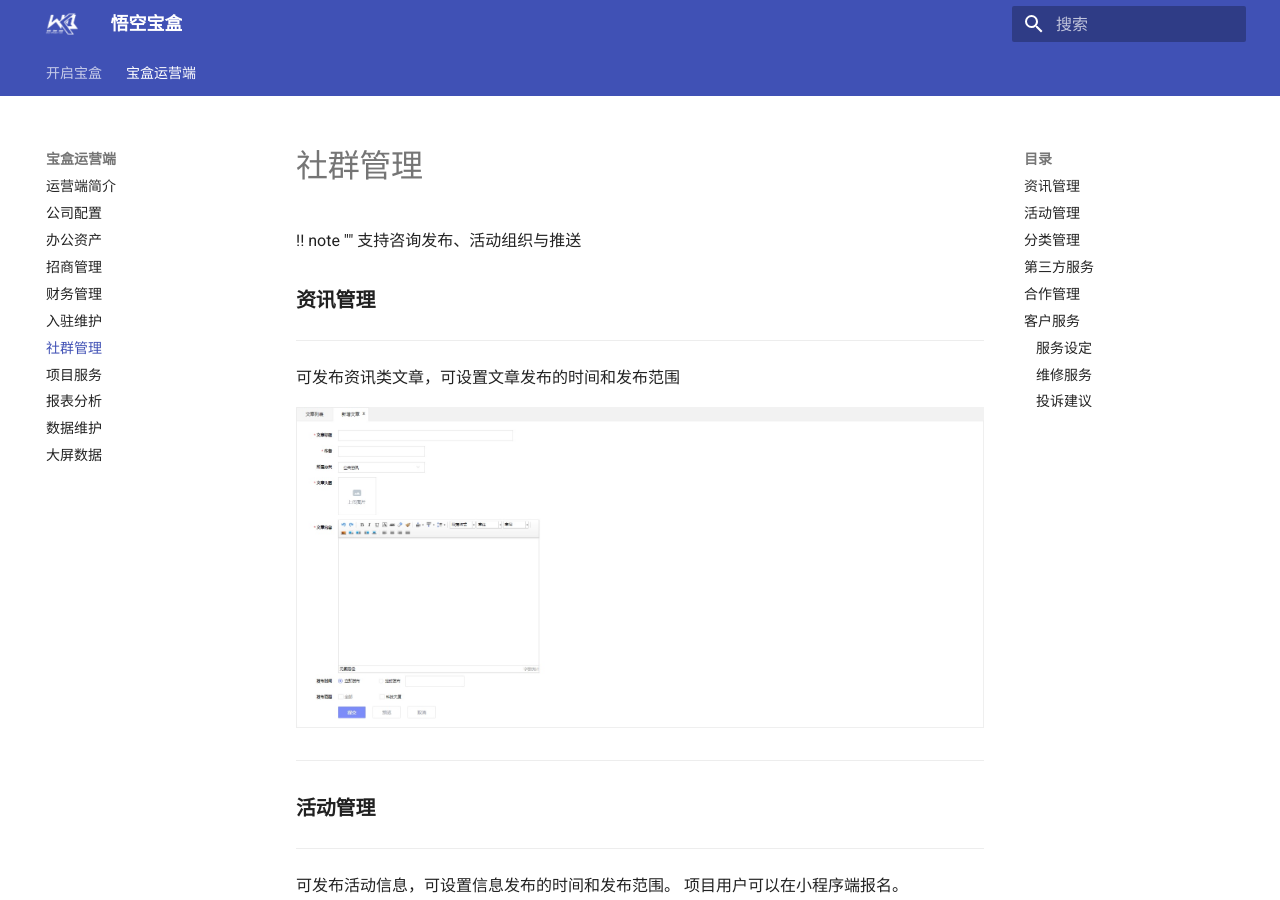
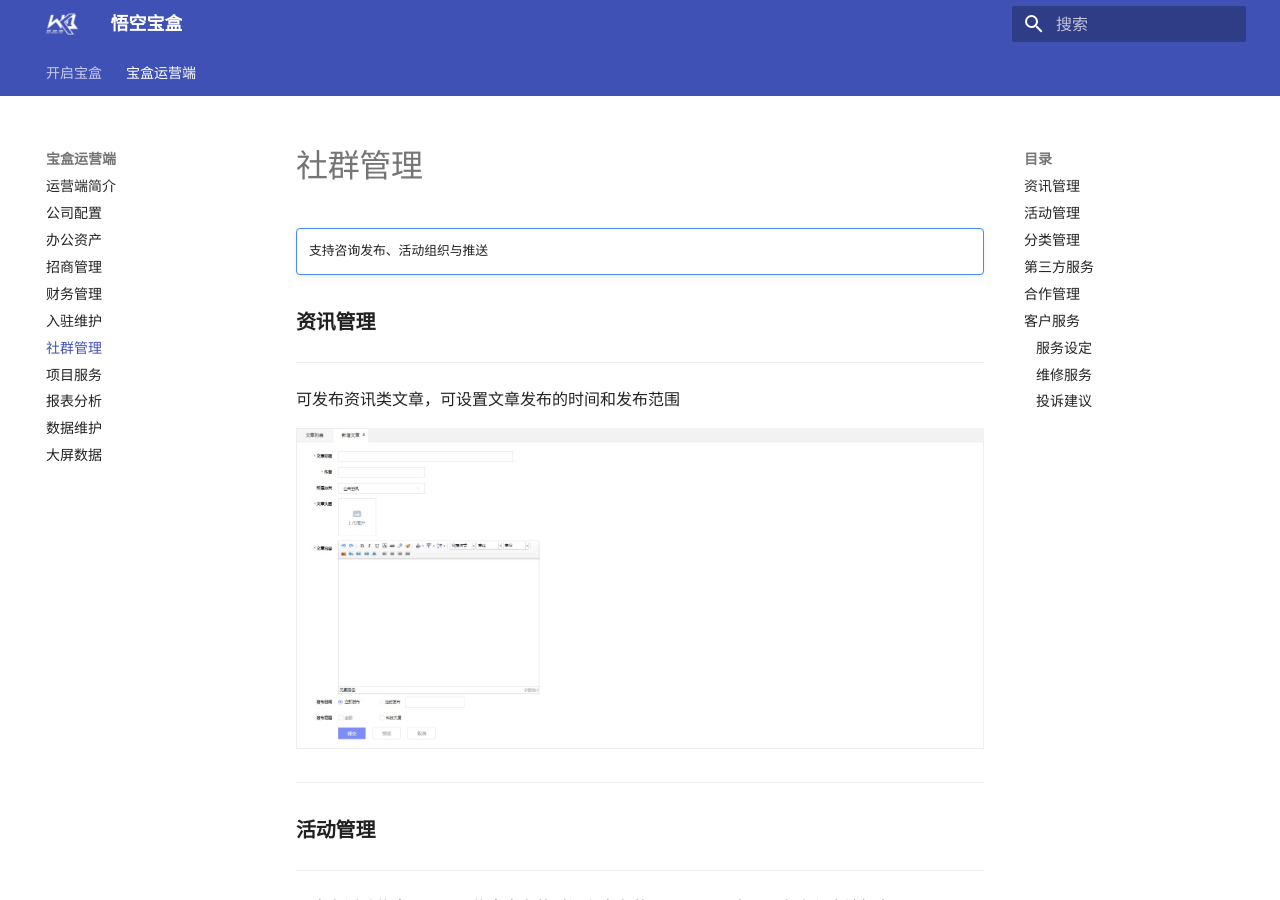
Before and after one commit to wukongbox/docs_stage, an MkDocs documentation site: the page built from docs/V4/060.md, in a window 1280 px wide and 900 px high. Built offline with MkDocs 1.6.1 and Material for MkDocs 9.7.7, drawn with Linux system fonts in a browser that asks for light colours.

Commit message:
no message

```diff
--- a/docs/V4/060.md
+++ b/docs/V4/060.md
@@ -1,5 +1,5 @@
 # 社群管理
-!! note ""
+!!! note ""
     支持咨询发布、活动组织与推送
 
 ### **资讯管理**
```
Also changed, not shown: docs/V4/110.md (+1 -0 lines).
